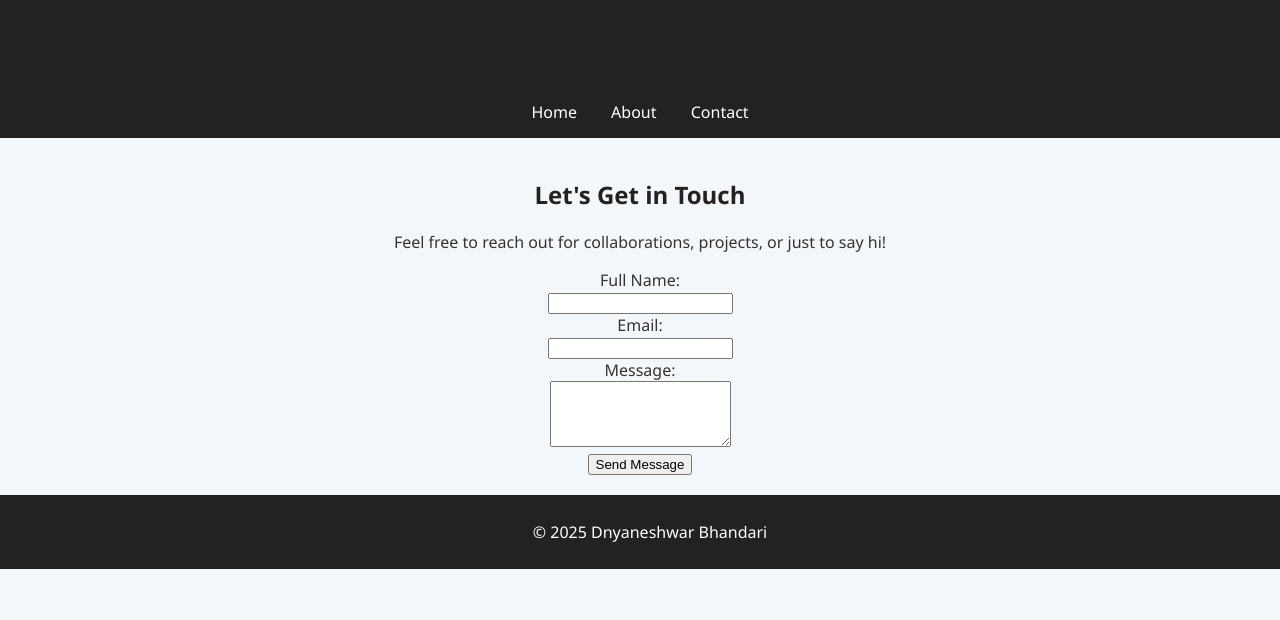
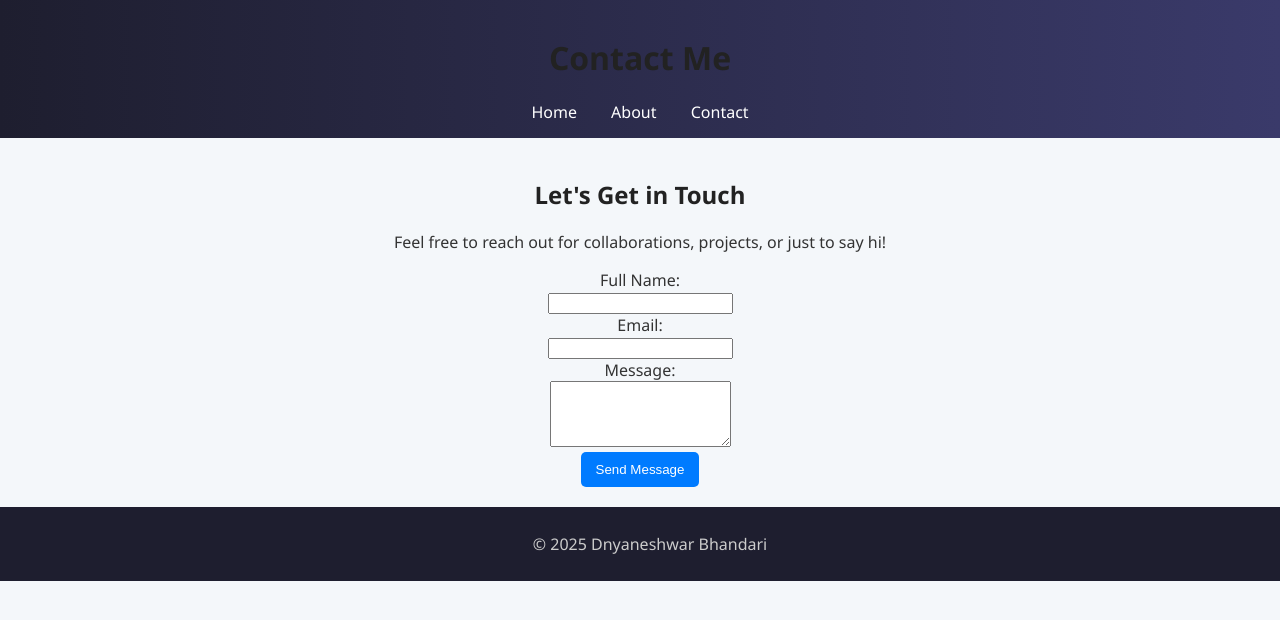
Before and after one commit to mauli-03/portfollio-project, a plain HTML site: page contact.html in a window 1280 px wide. Drawn offline with Linux system fonts and the light colour scheme.

Commit message:
updated style using design-update branch

```diff
--- a/style.css
+++ b/style.css
@@ -51,3 +51,26 @@ footer {
   bottom: 0;
   width: 100%;
 }
+
+/* Design Update Enhancements */
+header {
+  background: linear-gradient(90deg, #1e1e2f, #3a3a6a);
+}
+
+button {
+  background: #007bff;
+  color: white;
+  border: none;
+  padding: 10px 15px;
+  border-radius: 5px;
+  cursor: pointer;
+}
+
+button:hover {
+  background: #0056b3;
+}
+
+footer {
+  background: #1e1e2f;
+  color: #ccc;
+}
```
